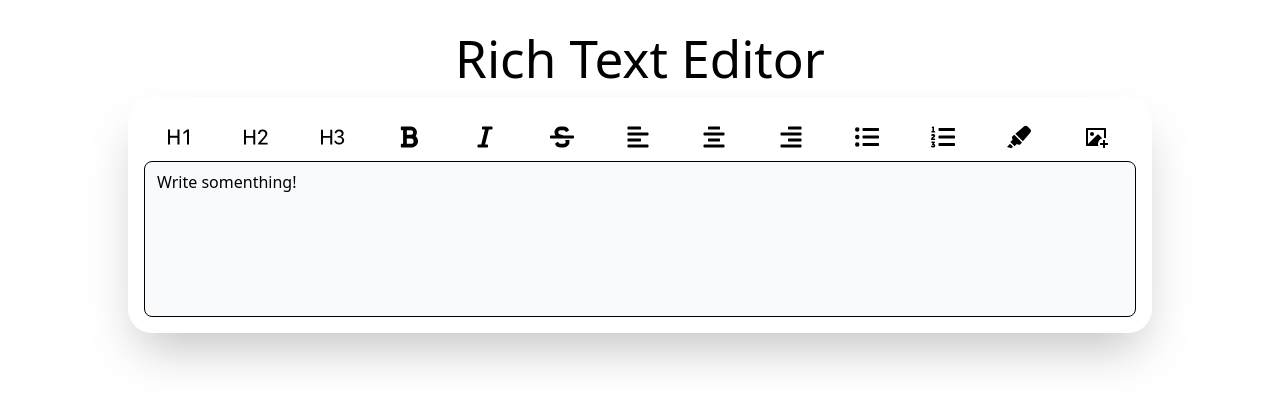
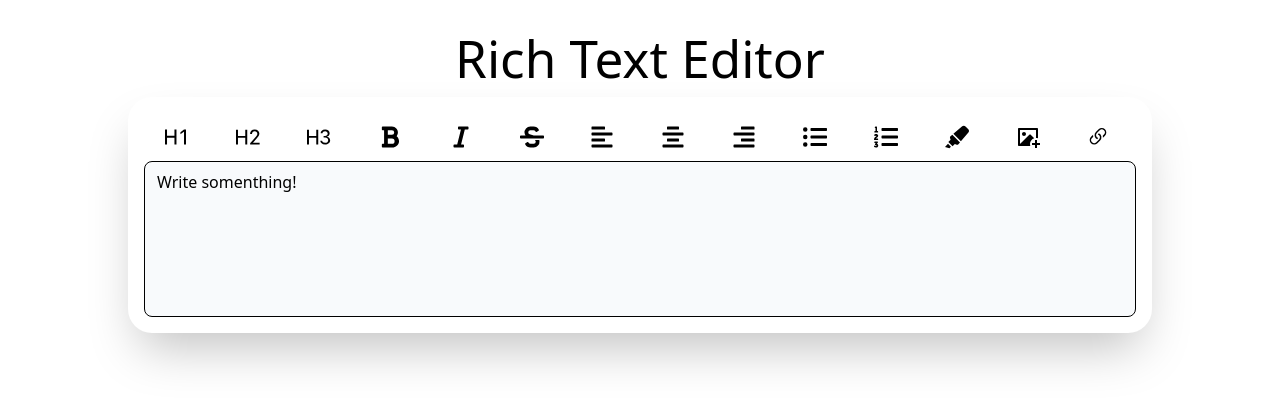
Before and after one commit to elenndev/blog-music-archive, a Next.js app: page /dashboard in a window 1280 px wide. Shown: the top 406 px of the page. Built offline with nearby package versions, Linux system fonts and the light colour scheme.

Commit message:
add link and image tabs

```diff
--- a/package.json
+++ b/package.json
@@ -11,6 +11,7 @@
   "dependencies": {
     "@tiptap/extension-highlight": "^2.11.7",
     "@tiptap/extension-image": "^2.11.7",
+    "@tiptap/extension-link": "^2.11.7",
     "@tiptap/extension-text-align": "^2.11.7",
     "@tiptap/pm": "^2.11.7",
     "@tiptap/react": "^2.11.7",
--- a/src/@components/dashboard/richTextEditor/@RichTextEditor.tsx
+++ b/src/@components/dashboard/richTextEditor/@RichTextEditor.tsx
@@ -3,6 +3,7 @@ import { useEditor} from '@tiptap/react'
 import StarterKit from '@tiptap/starter-kit'
 import TextAlign from "@tiptap/extension-text-align"
 import Highlight from "@tiptap/extension-highlight"
+import Link from '@tiptap/extension-link'
 import Image from '@tiptap/extension-image'
 import MenuBar from './MenuBar'
 import { useState } from 'react'
@@ -17,7 +18,9 @@ export default function RichTextEditor({
     postContent,
 }: RichTextEditorProps) {
     const [content, setContent] = useState(postContent ?? "<p>Write somenthing!</p>")
-    function onChange(content: string){setContent(content)}
+    function onChange(content: string){
+      setContent(content)
+    }
 
     const editor = useEditor({
         extensions: [
@@ -36,7 +39,67 @@ export default function RichTextEditor({
           TextAlign.configure({
             types: ["heading", "paragraph"],
           }),
-          Highlight, Image, Foo
+          Highlight, Image, Foo,
+          Link.configure({
+            openOnClick: false,
+            autolink: true,
+            defaultProtocol: 'https',
+            protocols: ['http', 'https'],
+            isAllowedUri: (url, ctx) => {
+              try {
+                // construct URL
+                const parsedUrl = url.includes(':') ? new URL(url) : new URL(`${ctx.defaultProtocol}://${url}`)
+
+                // use default validation
+                if (!ctx.defaultValidate(parsedUrl.href)) {
+                  return false
+                }
+
+                // disallowed protocols
+                const disallowedProtocols = ['ftp', 'file', 'mailto']
+                const protocol = parsedUrl.protocol.replace(':', '')
+
+                if (disallowedProtocols.includes(protocol)) {
+                  return false
+                }
+
+                // only allow protocols specified in ctx.protocols
+                const allowedProtocols = ctx.protocols.map(p => (typeof p === 'string' ? p : p.scheme))
+
+                if (!allowedProtocols.includes(protocol)) {
+                  return false
+                }
+
+                // disallowed domains
+                const disallowedDomains = ['example-phishing.com', 'malicious-site.net']
+                const domain = parsedUrl.hostname
+
+                if (disallowedDomains.includes(domain)) {
+                  return false
+                }
+
+                // all checks have passed
+                return true
+              } catch {
+                return false
+              }
+            },
+            shouldAutoLink: url => {
+              try {
+                // construct URL
+                const parsedUrl = url.includes(':') ? new URL(url) : new URL(`https://${url}`)
+
+                // only auto-link if the domain is not in the disallowed list
+                const disallowedDomains = ['example-no-autolink.com', 'another-no-autolink.com']
+                const domain = parsedUrl.hostname
+
+                return !disallowedDomains.includes(domain)
+              } catch {
+                return false
+              }
+            },
+
+          })
         ],
         content: content,
         immediatelyRender: false,
--- a/src/@components/dashboard/richTextEditor/GetIcon.tsx
+++ b/src/@components/dashboard/richTextEditor/GetIcon.tsx
@@ -2,7 +2,7 @@ import { TypeToolbarOptions } from "@/types";
 import { IconContext } from "react-icons";
 import { RiImageAddFill } from "react-icons/ri";
 import { FaAlignCenter, FaAlignLeft, FaAlignRight, FaBold, FaHighlighter, FaItalic, FaListOl, FaListUl, FaStrikethrough } from "react-icons/fa";
-import { BsTypeH1, BsTypeH2, BsTypeH3 } from "react-icons/bs";
+import { BsLink45Deg, BsTypeH1, BsTypeH2, BsTypeH3 } from "react-icons/bs";
 
 export default function GetIcon({label, iconSize, iconColor} : {label: TypeToolbarOptions, iconSize: string, iconColor?: string}){
     const Icon = () => {
@@ -45,6 +45,9 @@ export default function GetIcon({label, iconSize, iconColor} : {label: TypeToolb
 
             case 'H3':
                 return (<BsTypeH3 />)
+
+            case 'Link':
+                return (<BsLink45Deg />)
         }
     }
 
--- a/src/@components/dashboard/richTextEditor/MenuBar.tsx
+++ b/src/@components/dashboard/richTextEditor/MenuBar.tsx
@@ -11,8 +11,15 @@ type optionType = {
 }
 
 export default function MenuBar({ editor }: { editor: Editor | null }) {
+    const [newImage, setNewImage] = useState("")
+    const [addingImage, setAddingImage] = useState(false)
+
+    const [newLink, setNewLink] = useState("")
+    const [addingNewLink, setAddingNewLink] = useState(false)
+
     //The image extension is only responsible for displaying images. It doesn’t upload images to your server, for that you can integrate the FileHandler extension
     function OpenAddImageTab(){
+        setAddingNewLink(false)
         setNewImage("")
         setAddingImage(true)
     }
@@ -25,8 +32,26 @@ export default function MenuBar({ editor }: { editor: Editor | null }) {
         }
     }
 
-    const [newImage, setNewImage] = useState<string>("")
-    const [addingImage, setAddingImage] = useState(false)
+
+    function openLinkTab(){
+        setAddingImage(false)
+        setNewLink("")
+        setAddingNewLink(true)
+    }
+    function saveNewLink(){
+        setAddingNewLink(false)
+        if(editor && newLink!= ""){
+            editor.chain().focus().toggleLink({href: newLink}).run()
+
+        }
+    }
+
+    function cleanTabs(){
+        setAddingImage(false)
+        setAddingNewLink(false)
+        setNewImage("")
+        setNewLink("")
+    }
 
     if (!editor) {
         return null;
@@ -97,15 +122,21 @@ export default function MenuBar({ editor }: { editor: Editor | null }) {
             onClick: () => { OpenAddImageTab()},
             pressed: editor.isActive("highlight"),
         },
+        {
+            label: "Link",
+            onClick: () => {openLinkTab()},
+            pressed: editor.isActive("image"),
+        },
     ];
 
     return (<>
         <div className='relative flex flex-col gap-2 items-center w-full'>
             <span className='w-full flex flex-row justify-around py-3'>
                 {Options.map((option, index) => (
-                    <button className='flex flex-row gap-2'
+                    <button className='flex flex-row gap-2 cursor-pointer'
                         key={index}
                         onClick={option.onClick}
+                        onMouseDown={()=> cleanTabs()}
                         style={{
                             marginRight: "4px",
                             backgroundColor: option.pressed ? "#ddd" : "#fff"
@@ -116,10 +147,23 @@ export default function MenuBar({ editor }: { editor: Editor | null }) {
                 ))}
             </span>
             {addingImage && (
-                <span className='flex flex-col border bg-[white]'>
+                <span className='flex flex-col bg-[#fff] p-4 px-6 mb-4
+                rounded-md items-center w-fit max-w-[95%] shadow-[0_0_10px_#0000002b]'>
                     <p>{"Enter the image link (url)"}</p>
-                    <input value={newImage} type='text' className='border' onChange={(e) => setNewImage(e.target.value)}/>
-                    <button onClick={()=>saveNewImage()}>Add</button>
+                    <span className='flex flex-row gap-x-2'>
+                        <input value={newImage} type='text' className='bg-[#fff] border border-yellow-300 rounded-md w-fit max-w-[80%]' onChange={(e) => setNewImage(e.target.value)}/>
+                        <button onClick={()=>saveNewImage()} className='bg-blue-600 rounded-lg flex flex-row justify-center px-4 text-white'>Add Image</button>
+                    </span>
+                </span>
+            )}
+            {addingNewLink && (
+                <span className='flex flex-col bg-[#fff] p-4 px-6 mb-4
+                rounded-md items-center w-fit max-w-[95%] shadow-[0_0_10px_#0000002b]'>
+                    <p>Enter the link</p>
+                    <span className='flex flex-row gap-x-2'>
+                        <input value={newImage} type='text' className='bg-[#fff] border border-blue-600 rounded-md w-fit max-w-[80%]' onChange={(e) => setNewLink(e.target.value)}/>
+                        <button onClick={()=>saveNewLink()} className='bg-blue-600 rounded-lg flex flex-row justify-center px-4 text-white'>Add Link</button>
+                    </span>
                 </span>
             )}
         </div>
--- a/src/types/typeToolbarOptions.ts
+++ b/src/types/typeToolbarOptions.ts
@@ -1,3 +1,3 @@
 export type TypeToolbarOptions =
     'H1' | 'H2' | 'H3' | 'Bold' | 'Italic' | 'Strike' | 'Left' | 'Center' | 'Right' |
-    'Bullet List' | 'Ordered List' | 'Highlight' | 'Add Image';
+    'Bullet List' | 'Ordered List' | 'Highlight' | 'Add Image' | 'Link';
```
Also changed, not shown: 1 other file (tests, documents, lock files or other folders).
